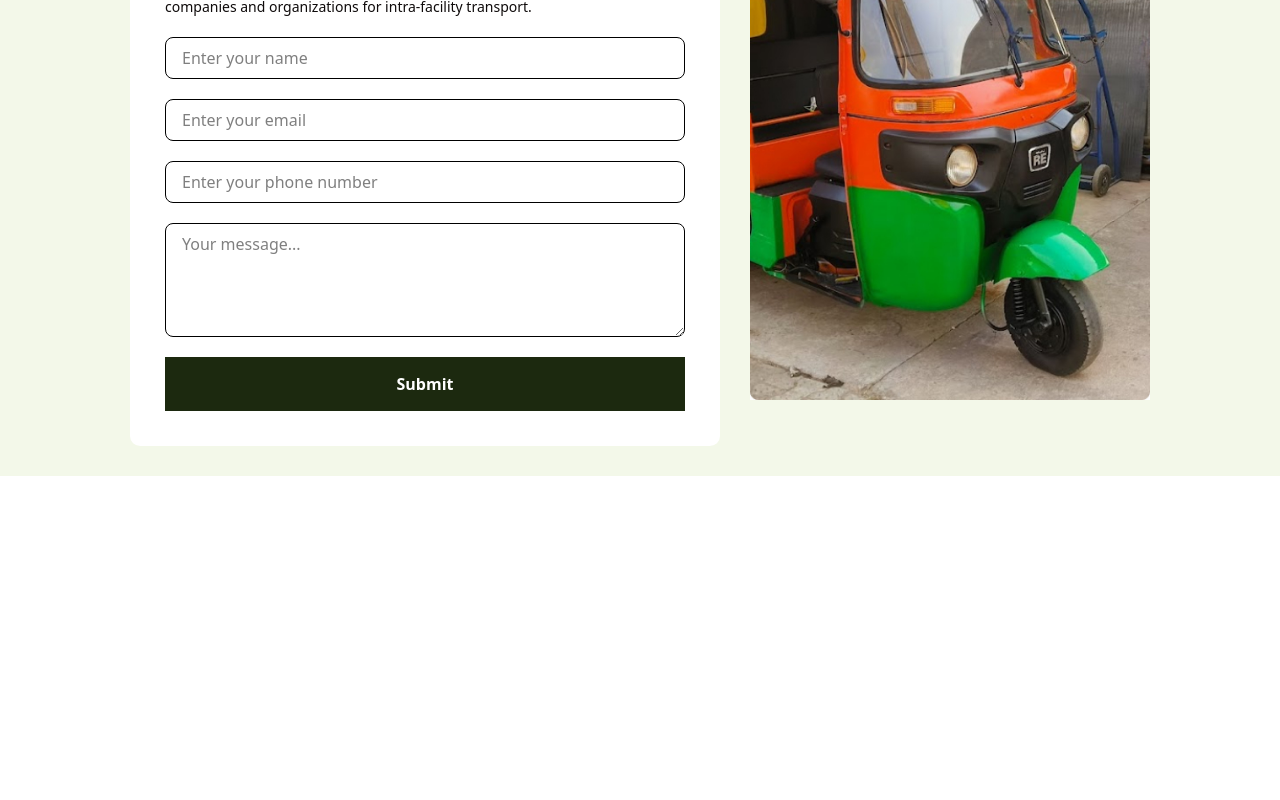
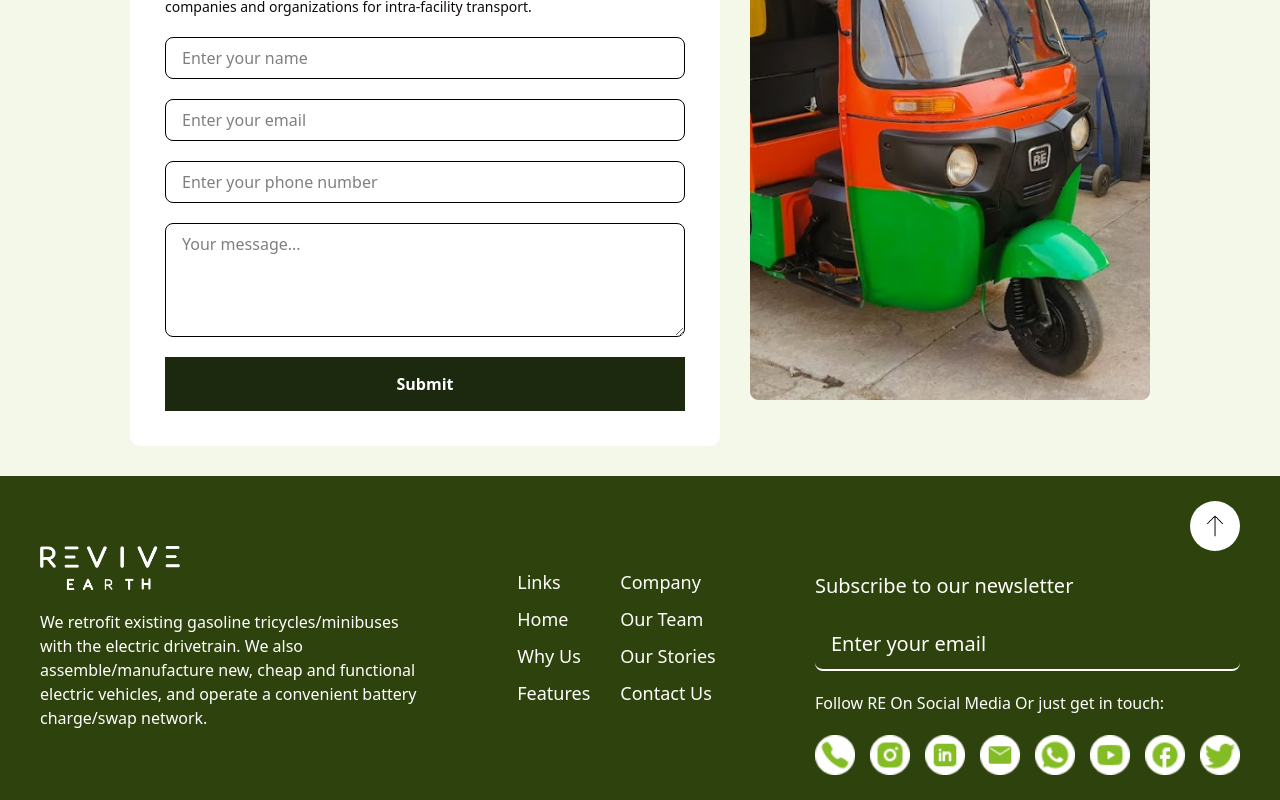
Before and after one commit to Abdulsalamdev/revive-earth, a Next.js app: page / in a window 1280 px wide. Shown: the part 5907-6707 px from the top of the page. Before the commit the page ends 6383 px from the top, so only its background shows below. Built offline with nearby package versions, Linux system fonts and the light colour scheme.

Commit message:
added a section

```diff
--- a/app/page.tsx
+++ b/app/page.tsx
@@ -502,11 +502,67 @@ export default function Home() {
               rows={4}
               className="w-full px-4 py-2 border rounded-lg focus:outline-none focus:ring-2 focus:ring-blue-500"
             />
-            <button className="bg-[#1C290F] flex justify-center w-full p-[15px] text-[#FFFFFF] font-semibold text-[16px]">Submit</button>
+            <button className="bg-[#1C290F] flex justify-center w-full p-[15px] text-[#FFFFFF] font-semibold text-[16px]">
+              Submit
+            </button>
           </form>
         </article>
-        <Image src={"/images/contact.jpg"} alt={""} width={400} height={400} />
+        <Image
+          src={"/images/contact.jpg"}
+          alt={""}
+          width={400}
+          height={400}
+          className="hidden md:block"
+        />
       </section>
+      <footer className="flex flex-wrap gap-[40px] justify-between px-[40px] py-[25px] bg-[#2E420D] items-center">
+        <article className="flex flex-col gap-[20px]">
+          <Image src={"/images/revive.png"} width={60} height={60} alt={""} className="w-[140px] h-auto" />
+          <div className="max-w-[378px] text-[#FFFFFF] text-[16px] font-light">
+            We retrofit existing gasoline tricycles/minibuses with the electric
+            drivetrain. We also assemble/manufacture new, cheap and functional
+            electric vehicles, and operate a convenient battery charge/swap
+            network.
+          </div>
+        </article>
+        <div className="flex gap-[30px] flex-wrap">
+          <div className="flex flex-col text-[#FFFFFB] font-normal text-[18px] gap-[10px]">
+            <p className="font-medium">Links</p>
+            <p>Home</p>
+            <p>Why Us</p>
+            <p>Features</p>
+          </div>
+          <div className="flex flex-col text-[#FFFFFB] font-normal text-[18px] gap-[10px]">
+            <p className="font-medium">Company</p>
+            <p>Our Team</p>
+            <p>Our Stories</p>
+            <p>Contact Us</p>
+          </div>
+        </div>
+        <section className="flex flex-col gap-[20px]">
+          <div className="p-[10px] rounded-full bg-[#FFFFFF] w-fit self-end">
+          <Image src={"/images/arrow.png"} width={50} height={50} alt={""} className="w-auto h-[30px]" />
+          </div>
+          <p className="font-medium text-[#FFFFFB] text-[20px]">Subscribe to our newsletter</p>
+          <input
+              type="email"
+              name="email"
+              placeholder="Enter your email"
+              className="w-full px-4 py-2 border-b-[2px] text-[#FFFFFB] text-[20px] pb-[10px] border-b-[#FFFFFB] rounded-lg focus:outline-none focus:ring-2 focus:ring-white placeholder:text-[#FFFFFB]"
+            />
+            <p className="text-[#FFFFFF] text-[16px] font-normal">Follow RE On Social Media Or just get in touch:</p>
+            <div className="flex flex-wrap gap-[15px] justify-center">
+              <Image src={"/images/call.png"} alt={""} width={40} height={40} />
+              <Image src={"/images/insta.png"} alt={""} width={40} height={40} />
+              <Image src={"/images/linkedin.png"} alt={""} width={40} height={40} />
+              <Image src={"/images/message.png"} alt={""} width={40} height={40} />
+              <Image src={"/images/whatsapp.png"} alt={""} width={40} height={40} />
+              <Image src={"/images/youtube.png"} alt={""} width={40} height={40} />
+              <Image src={"/images/facebook.png"} alt={""} width={40} height={40} />
+              <Image src={"/images/twitter.png"} alt={""} width={40} height={40} />
+            </div>
+        </section>
+      </footer>
     </main>
   );
 }
```
Also changed, not shown: public/images/revive.png (added).
